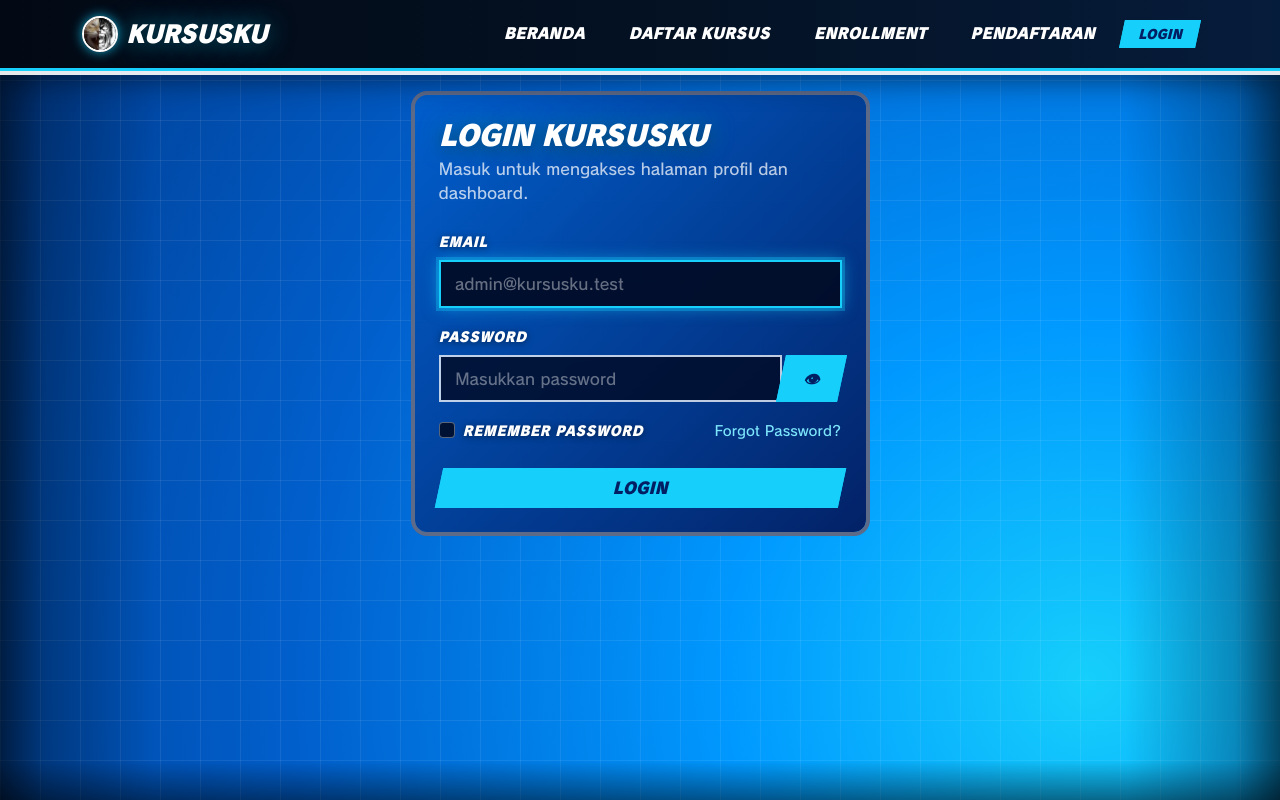
After one commit to bilhikmahhaque1234-cmd/kursusku-laravel, a Laravel app: page /login in a window 1280 px wide. The commit adds this page. Run offline with Laravel 12, Linux system fonts and the light colour scheme.

Commit message:
UAS PROJECK AKHIR

```diff
--- /dev/null
+++ b/app/Http/Controllers/AuthController.php
@@ -0,0 +1,121 @@
+<?php
+
+namespace App\Http\Controllers;
+
+use App\Models\Course;
+use App\Models\Enrollment;
+use App\Models\Participant;
+use App\Models\User;
+use Illuminate\Http\Request;
+use Illuminate\Support\Facades\Auth;
+use Illuminate\Support\Facades\Hash;
+use Illuminate\Support\Facades\Password;
+
+class AuthController extends Controller
+{
+    public function showLogin()
+    {
+        if (Auth::check()) {
+            return redirect()->route('dashboard');
+        }
+
+        return view('auth.login');
+    }
+
+    public function login(Request $request)
+    {
+        $credentials = $request->validate([
+            'email' => ['required', 'email'],
+            'password' => ['required', 'string'],
+        ]);
+
+        $remember = $request->boolean('remember');
+
+        if (Auth::attempt($credentials, $remember)) {
+            $request->session()->regenerate();
+
+            return redirect()->intended(route('dashboard'))
+                ->with('success', 'Berhasil login! Selamat datang, ' . Auth::user()->name . '.');
+        }
+
+        return back()
+            ->withErrors(['email' => 'Email atau password yang Anda masukkan salah.'])
+            ->onlyInput('email');
+    }
+
+    public function dashboard()
+    {
+        $user = Auth::user();
+        $stats = [
+            'total_courses' => Course::count(),
+            'open_courses' => Course::where('status', 'open')->count(),
+            'total_participants' => Participant::count(),
+            'total_enrollments' => Enrollment::count(),
+        ];
+
+        return view('auth.dashboard', compact('user', 'stats'));
+    }
+
+    public function logout(Request $request)
+    {
+        Auth::logout();
+        $request->session()->invalidate();
+        $request->session()->regenerateToken();
+
+        return redirect()->route('login')
+            ->with('success', 'Anda telah berhasil logout.');
+    }
+
+    public function showForgotPassword()
+    {
+        return view('auth.forgot-password');
+    }
+
+    public function sendResetLink(Request $request)
+    {
+        $request->validate([
+            'email' => ['required', 'email', 'exists:users,email'],
+        ], [
+            'email.exists' => 'Email tidak terdaftar di sistem.',
+        ]);
+
+        $user = User::where('email', $request->email)->first();
+        $token = Password::createToken($user);
+
+        return redirect()->route('password.reset', [
+            'token' => $token,
+            'email' => $user->email,
+        ])->with('status', 'Email ditemukan! Silakan masukkan password baru Anda.');
+    }
+
+    public function showResetPassword(Request $request, string $token)
+    {
+        return view('auth.reset-password', [
+            'token' => $token,
+            'email' => $request->query('email'),
+        ]);
+    }
+
+    public function resetPassword(Request $request)
+    {
+        $request->validate([
+            'token' => ['required'],
+            'email' => ['required', 'email', 'exists:users,email'],
+            'password' => ['required', 'string', 'min:6', 'confirmed'],
+        ]);
+
+        $user = User::where('email', $request->email)->first();
+
+        if (! $user || ! Password::tokenExists($user, $request->token)) {
+            return back()->withErrors(['email' => 'Token reset password tidak valid atau sudah kedaluwarsa.']);
+        }
+
+        $user->password = Hash::make($request->password);
+        $user->save();
+
+        Password::deleteToken($user);
+
+        return redirect()->route('login')
+            ->with('success', 'Password berhasil diperbarui! Silakan login dengan password baru.');
+    }
+}
--- /dev/null
+++ b/resources/views/auth/login.blade.php
@@ -0,0 +1,93 @@
+@extends('layouts.app')
+
+@section('title', 'Login - KursusKu')
+
+@section('content')
+<div class="row justify-content-center my-4">
+    <div class="col-md-5">
+        <div class="card shadow-sm border-0">
+            <div class="card-body p-4">
+                <h3 class="fw-bold mb-1">Login KursusKu</h3>
+                <p class="text-muted mb-4">Masuk untuk mengakses halaman profil dan dashboard.</p>
+
+                @if (session('success'))
+                    <div class="alert alert-success border-0">{{ session('success') }}</div>
+                @endif
+
+                @if ($errors->any())
+                    <div class="alert alert-danger border-0">
+                        <ul class="mb-0 ps-3">
+                            @foreach ($errors->all() as $error)
+                                <li>{{ $error }}</li>
+                            @endforeach
+                        </ul>
+                    </div>
+                @endif
+
+                <form method="POST" action="{{ route('login.post') }}">
+                    @csrf
+
+                    <div class="mb-3">
+                        <label for="email" class="form-label fw-semibold">Email</label>
+                        <input type="email"
+                               id="email"
+                               name="email"
+                               value="{{ old('email') }}"
+                               class="form-control"
+                               placeholder="admin@kursusku.test"
+                               required
+                               autofocus>
+                    </div>
+
+                    <div class="mb-3">
+                        <label for="password" class="form-label fw-semibold">Password</label>
+                        <div class="input-group">
+                            <input type="password"
+                                   id="password"
+                                   name="password"
+                                   class="form-control"
+                                   placeholder="Masukkan password"
+                                   required>
+                            <button type="button"
+                                    class="btn btn-outline-secondary"
+                                    onclick="togglePassword('password', this)"
+                                    title="Tampilkan / Sembunyikan Password">
+                                👁
+                            </button>
+                        </div>
+                    </div>
+
+                    <div class="d-flex justify-content-between align-items-center mb-4">
+                        <div class="form-check">
+                            <input class="form-check-input" type="checkbox" name="remember" id="remember" {{ old('remember') ? 'checked' : '' }}>
+                            <label class="form-check-label" for="remember">
+                                Remember Password
+                            </label>
+                        </div>
+                        <a href="{{ route('password.request') }}" class="text-decoration-none small fw-semibold">
+                            Forgot Password?
+                        </a>
+                    </div>
+
+                    <button type="submit" class="btn btn-primary w-100 fw-bold py-2">
+                        Login
+                    </button>
+                </form>
+            </div>
+        </div>
+    </div>
+</div>
+
+<script>
+function togglePassword(inputId, btn) {
+    const input = document.getElementById(inputId);
+    if (input.type === 'password') {
+        input.type = 'text';
+        btn.classList.replace('btn-outline-secondary', 'btn-secondary');
+    } else {
+        input.type = 'password';
+        btn.classList.replace('btn-secondary', 'btn-outline-secondary');
+    }
+}
+</script>
+@endsection
--- a/resources/views/partials/navbar.blade.php
+++ b/resources/views/partials/navbar.blade.php
@@ -17,7 +17,7 @@
         </button>
 
         <div class="collapse navbar-collapse" id="menuUtama">
-            <ul class="navbar-nav ms-auto">
+            <ul class="navbar-nav ms-auto align-items-lg-center">
                 <li class="nav-item">
                     <a class="nav-link {{ request()->is('/') ? 'active' : '' }}" href="/">Beranda</a>
                 </li>
@@ -31,6 +31,32 @@
                     <a class="nav-link {{ request()->is('pendaftaran*') ? 'active' : '' }}"
                        href="{{ url('/pendaftaran') }}">Pendaftaran</a>
                 </li>
+
+                {{-- Tombol Login (tampil saat belum login) --}}
+                @guest
+                    <li class="nav-item ms-lg-2 mt-2 mt-lg-0">
+                        <a class="btn btn-light btn-sm fw-bold px-3" href="{{ route('login') }}">
+                            Login
+                        </a>
+                    </li>
+                @endguest
+
+                {{-- Menu Profil & Tombol Logout (tampil setelah login) --}}
+                @auth
+                    <li class="nav-item">
+                        <a class="nav-link {{ request()->routeIs('dashboard') ? 'active fw-bold' : '' }}" href="{{ route('dashboard') }}">
+                            Profil
+                        </a>
+                    </li>
+                    <li class="nav-item ms-lg-2 mt-2 mt-lg-0">
+                        <form method="POST" action="{{ route('logout') }}" class="d-inline">
+                            @csrf
+                            <button type="submit" class="btn btn-danger btn-sm fw-bold px-3">
+                                Logout
+                            </button>
+                        </form>
+                    </li>
+                @endauth
             </ul>
         </div>
     </div>
--- a/routes/web.php
+++ b/routes/web.php
@@ -1,6 +1,7 @@
 <?php
 
 use Illuminate\Support\Facades\Route;
+use App\Http\Controllers\AuthController;
 use App\Http\Controllers\CourseController;
 use App\Http\Controllers\EnrollmentController;
 use App\Http\Controllers\RegistrationController;
@@ -23,3 +24,18 @@ Route::get('/api/course-availability', [RegistrationController::class, 'availabi
 // Resource Route untuk Enrollment (Pertemuan 12)
 Route::resource('enrollments', EnrollmentController::class)
     ->only(['index', 'create', 'store']);
+
+// Route Autentikasi (Login, Logout, Forgot & Reset Password)
+Route::get('/login', [AuthController::class, 'showLogin'])->name('login');
+Route::post('/login', [AuthController::class, 'login'])->name('login.post');
+Route::post('/logout', [AuthController::class, 'logout'])->name('logout');
+
+Route::get('/forgot-password', [AuthController::class, 'showForgotPassword'])->name('password.request');
+Route::post('/forgot-password', [AuthController::class, 'sendResetLink'])->name('password.email');
+Route::get('/reset-password/{token}', [AuthController::class, 'showResetPassword'])->name('password.reset');
+Route::post('/reset-password', [AuthController::class, 'resetPassword'])->name('password.update');
+
+// Halaman Profil Saya / Dashboard setelah login
+Route::middleware('auth')->group(function () {
+    Route::get('/dashboard', [AuthController::class, 'dashboard'])->name('dashboard');
+});
```
Also changed, not shown: resources/views/auth/dashboard.blade.php (added, +84 -0 lines), resources/views/auth/forgot-password.blade.php (added, +49 -0 lines), resources/views/auth/reset-password.blade.php (added, +67 -0 lines).
